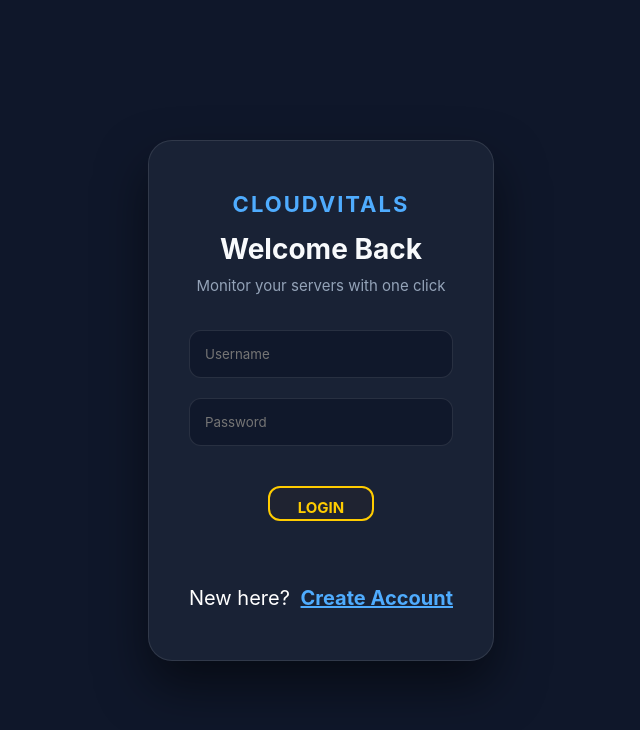
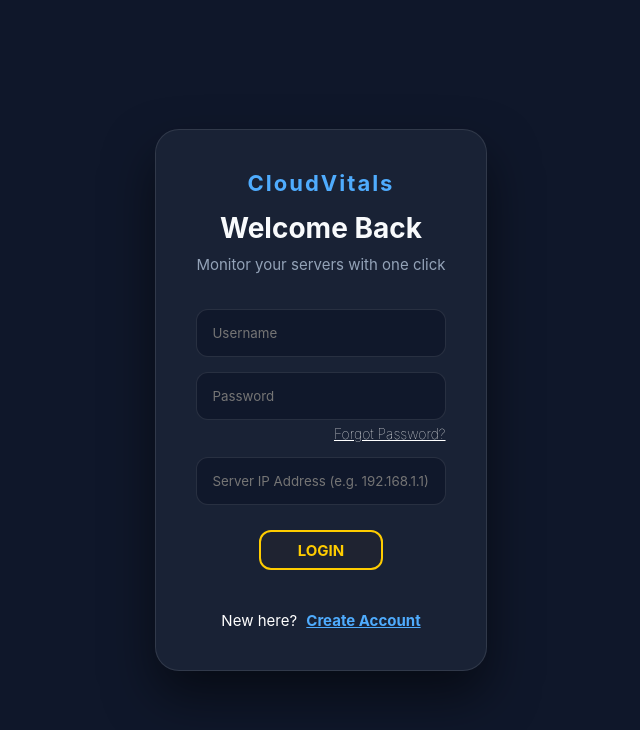
Before and after one commit to khushijaiswal27/CloudVitals-Project, a Flask app: page / in a window 1280 px wide. Shown: the top 730 px of the page, without its empty margins (319-959 px from the left). Run offline with Flask 3, Linux system fonts and the light colour scheme.

Commit message:
Day3: Adding Forget Pass & IP Adress Section

```diff
--- a/static/style.css
+++ b/static/style.css
@@ -5,7 +5,7 @@
     --card-bg: rgba(30, 41, 59, 0.7);
     --text-main: #f8fafc;
     --text-dim: #94a3b8;
-    --accent-yellow: #ffcc00; /* Bright Yellow */
+    --accent-yellow: #ffcc00;
 }
 
 * {
@@ -27,7 +27,7 @@ body {
     background: var(--card-bg);
     backdrop-filter: blur(12px);
     border: 1px solid rgba(255, 255, 255, 0.1);
-    padding: 50px 40px;
+    padding: 40px 40px; /* IP field aane se padding thodi kam ki hai */
     border-radius: 24px;
     width: 100%;
     max-width: 420px;
@@ -35,14 +35,12 @@ body {
     box-shadow: 0 25px 50px rgba(0, 0, 0, 0.5);
 }
 
-/* 1. CloudVitals ka size kafi bada kiya */
 .logo {
-    font-size: 60px;
-    font-weight: 800;
+    font-size: 22px;
+    font-weight: 700;
     color: var(--primary);
-    margin-bottom: 10px;
-    letter-spacing: -2px;
-    text-transform: uppercase;
+    margin-bottom: 15px;
+    letter-spacing: 2px;
 }
 
 h2 { color: var(--text-main); font-size: 28px; margin-bottom: 10px; }
@@ -51,68 +49,62 @@ p { color: var(--text-dim); font-size: 15px; margin-bottom: 35px; }
 .input-group input {
     width: 100%;
     padding: 15px;
-    margin-bottom: 20px;
+    margin-bottom: 15px; /* Margin 20 se 15 ki taaki space bache */
     background: rgba(15, 23, 42, 0.8);
     border: 1px solid rgba(255, 255, 255, 0.1);
     border-radius: 12px;
     color: white;
     outline: none;
 }
-
-/* 1. Login Button: Black Background, Yellow Text, and Bigger Size */
-.login-btn {
-    width: 40%;
-    height:35px;
-    padding: 10px; /* Pehle se thoda aur bada kiya */
-   background-color: #1f2331; /* Ekdum Black Background */
-    color: #ffcc00; /* Bright Yellow Text */
-    border: 2px solid #ffcc00; /* Yellow Border taaki black par dikhe */
-    border-radius: 12px;
-    font-size: 15px; /* Font size bhi bada kiya */
-    font-weight: 700; /* Extra Bold */
-    text-transform: uppercase; /* Saare letters bade */
-    cursor: pointer;
-    margin-top: 20px;
-    transition: 0.3s;
-    text-align: center;
-    flex-direction: column;
-    justify-content: center;
-    align-items: center;
+.input-group a{
+    color:white;
+    text-decoration: underline;
+    font-weight: 50;
+    font-size: 14px;
+    display:block;
+    text-align: right;
+    margin-top:-10px;
+    margin-bottom: 15px;
+    margin-left: 5px;
 
 }
 
+.login-btn {
+    width: 50%; /* 40% se thoda bada kiya taaki text fit aaye */
+    height: 40px;
+    background-color: #1f2331;
+    color: #ffcc00;
+    border: 2px solid #ffcc00;
+    border-radius: 12px;
+    font-size: 15px;
+    font-weight: 700;
+    text-transform: uppercase;
+    cursor: pointer;
+    margin-top: 10px;
+    transition: 0.3s;
+}
+
 .login-btn:hover {
-    background-color: #ffcc00; /* Hover karne par colors swap ho jayenge */
+    background-color: #ffcc00;
+    color: #1f2331; /* Hover par text black ho jayega */
+    transform: scale(1.03);
+}
 
-    transform: scale(1.03); /* Thoda sa zoom effect */
+/* --- Forgot Password aur Footer ka naya Part --- */
+
+.footer-Links {
+    margin-top: 20px;
+    color: white;
 }
 
 
-/* 2. CloudVitals Logo: Size aur bada kiya */
-.logo {
-    font-size: 22px; /* Ab ye ekdum bold aur bada dikhega */
-    font-weight: 700;
-    color: var(--primary);
-    margin-bottom: 15px;
-    letter-spacing: 2px;
-
+.footer-Links span {
+    font-size: 15px;
 }
 
-/* 2. New here wali line kafi niche shift ki */
-.footer-Links {
-    margin-top: 5px;
-    font-size: 20px;
-    color: white;
-}
-
-/* 3. Create Account ka color Yellow kiya */
 .footer-Links a {
-    color:var(--primary);
+    color: var(--primary);
     text-decoration: underline;
     font-weight: 700;
     margin-left: 5px;
 }
-
-.footer-Links a:hover {
-    text-decoration: underline;
-}
--- a/templates/index.html
+++ b/templates/index.html
@@ -1,13 +1,11 @@
 <!DOCTYPE html>
-
 <html lang="en">
 <head>
     <meta charset="UTF-8">
     <meta name="viewport" content="width=device-width, initial-scale=1.0">
     <title>CloudVitals | Login</title>
-    <link rel="stylesheet" href="/static/style.css">
+    <link rel="stylesheet" href="/static/Style.css">
 </head>
-
 <body>
     <div class="main-wrapper">
         <div class="login-card">
@@ -17,21 +15,28 @@
 
             <form id="loginForm">
                 <div class="input-group">
-            <input type="text" placeholder="Username" required>
+                    <input type="text" name="username" placeholder="Username" required>
                 </div>
                 <div class="input-group">
-                <input type="password" placeholder="Password" required>
+                    <input type="password" name="password" placeholder="Password" required>
+                    <a href="#">Forgot Password?</a>
                 </div>
+
+                <div class="input-group">
+                    <input type="text" name="server_ip" placeholder="Server IP Address (e.g. 192.168.1.1)" required>
+                </div>
+
                 <button type="submit" class="login-btn">Login</button>
             </form>
+
+            <div class="footer-Links">
+                <div class="forgot-pass">
+                <!-- <a href="#">Forgot Password?</a> -->
+                </div>
                 <br>
-        <br>
-        <br>
-        <div class="footer-Links">
                 <span>New here? <a href="#">Create Account</a></span>
             </div>
         </div>
     </div>
-
 </body>
 </html>
```
Lines whose indentation alone changed are shown as unchanged.
